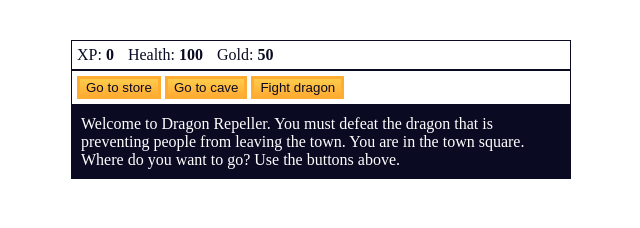
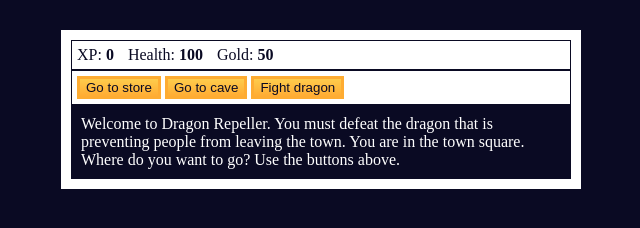
Before and after one commit to nasunnguyenhuynh/Learning-JavaScript, a plain HTML site: page DragonRepeller/index.html in a window 1280 px wide. Shown: the whole page, without its empty margins (319-959 px from the left). Drawn offline with Linux system fonts and the light colour scheme.

Commit message:
update styles.css of DragonRepeller

```diff
--- a/DragonRepeller/styles.css
+++ b/DragonRepeller/styles.css
@@ -1,3 +1,7 @@
+body {
+    background-color: #0a0a23;
+}
+
 #text {
     background-color: #0a0a23;
     color: #ffffff;
```
